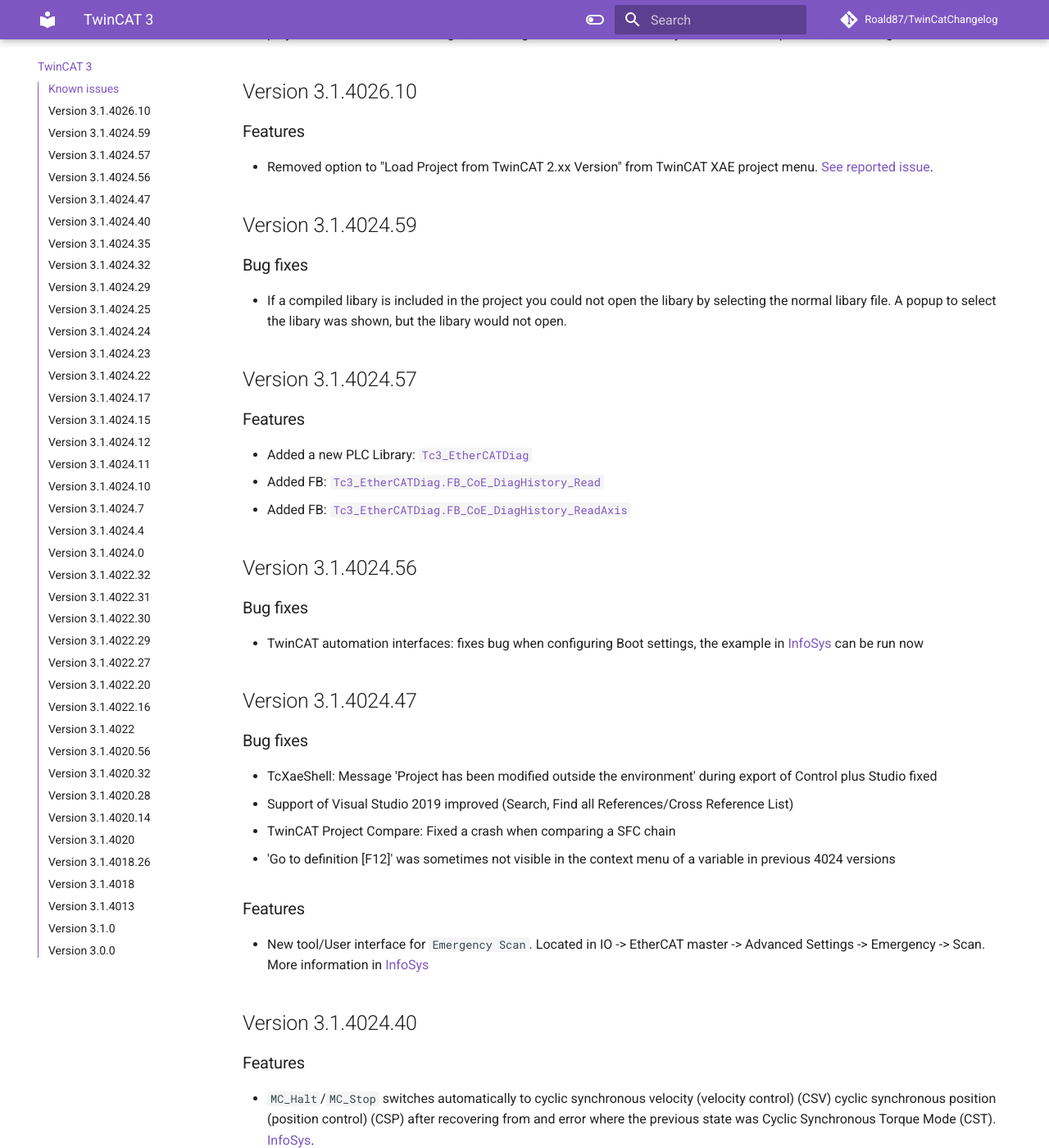
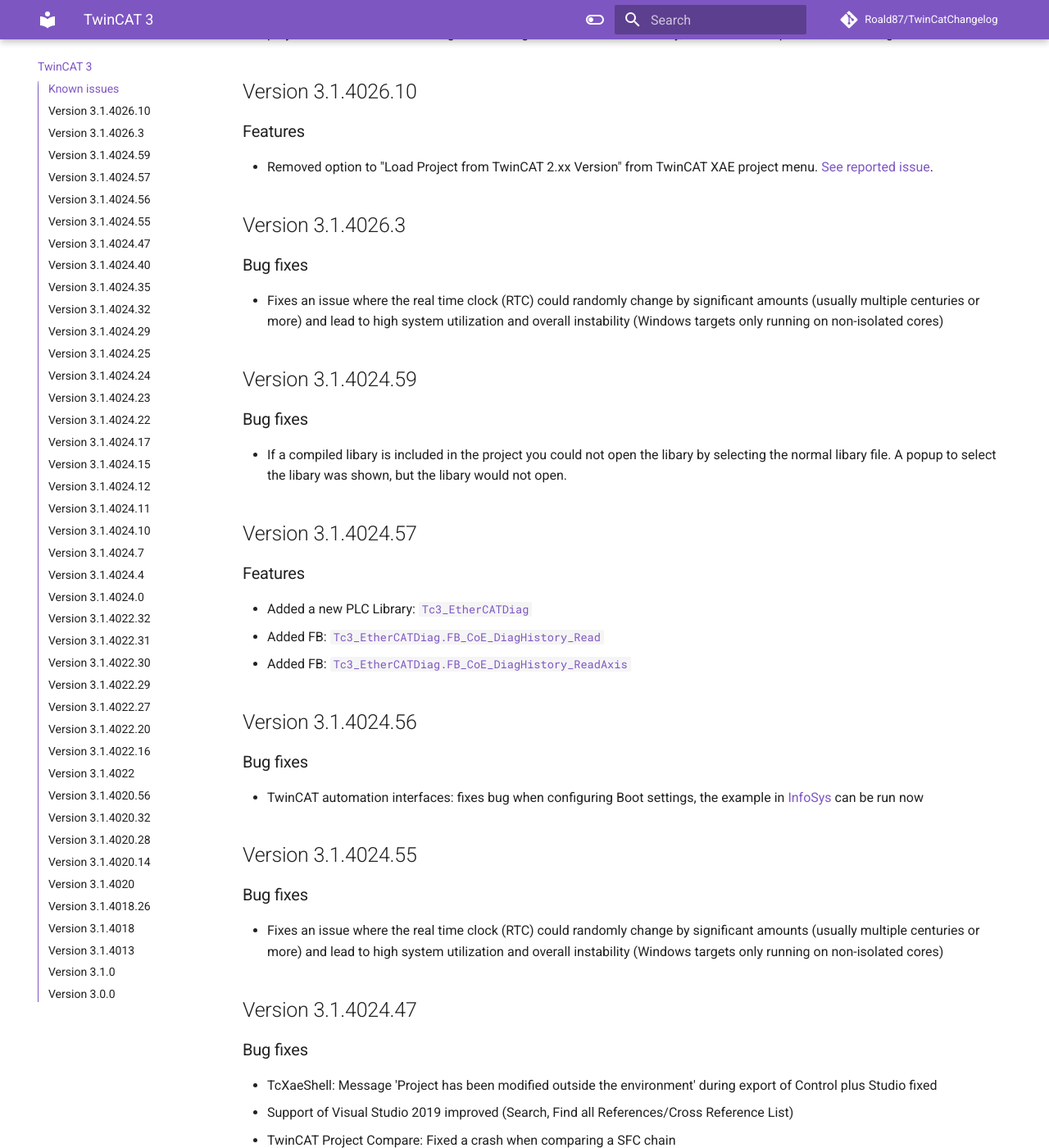
Before and after one commit to Roald87/TwinCatChangelog, an MkDocs documentation site: the page built from docs/tc3.md, in a window 1280 px wide and 1400 px high, scrolled down 1290 px. Shown: the whole window at 82% size. Built offline with MkDocs 1.6.1 and Material for MkDocs 9.7.7, drawn with Linux system fonts in a browser that asks for light colours; comment, search, counter and statistics services are not loaded.

Commit message:
Update according to real time clock (RTC) notice from Beckhoff (#110)
* Update according to RTC notice from Beckhoff

* [pre-commit.ci] auto fixes from pre-commit.com hooks

for more information, see https://pre-commit.ci

---------

Co-authored-by: pre-commit-ci[bot] <66853113+pre-commit-ci[bot]@users.noreply.github.com>
Co-authored-by: Roald87 <roaldruiter@gmail.com>

```diff
--- a/docs/tc3.md
+++ b/docs/tc3.md
@@ -28,6 +28,12 @@
 
 - Removed option to "Load Project from TwinCAT 2.xx Version" from TwinCAT XAE project menu. [See reported issue](https://github.com/Roald87/TwinCatChangelog/issues/105).
 
+## Version 3.1.4026.3
+
+### Bug fixes
+
+- Fixes an issue where the real time clock (RTC) could randomly change by significant amounts (usually multiple centuries or more) and lead to high system utilization and overall instability (Windows targets only running on non-isolated cores)
+
 ## Version 3.1.4024.59
 
 ### Bug fixes
@@ -47,6 +53,12 @@
 ### Bug fixes
 
 - TwinCAT automation interfaces: fixes bug when configuring Boot settings, the example in [InfoSys](https://infosys.beckhoff.com/english.php?content=../content/1033/tc3_automationinterface/2489005451.html&id=) can be run now
+
+## Version 3.1.4024.55
+
+### Bug fixes
+
+- Fixes an issue where the real time clock (RTC) could randomly change by significant amounts (usually multiple centuries or more) and lead to high system utilization and overall instability (Windows targets only running on non-isolated cores)
 
 ## Version 3.1.4024.47
 
```
